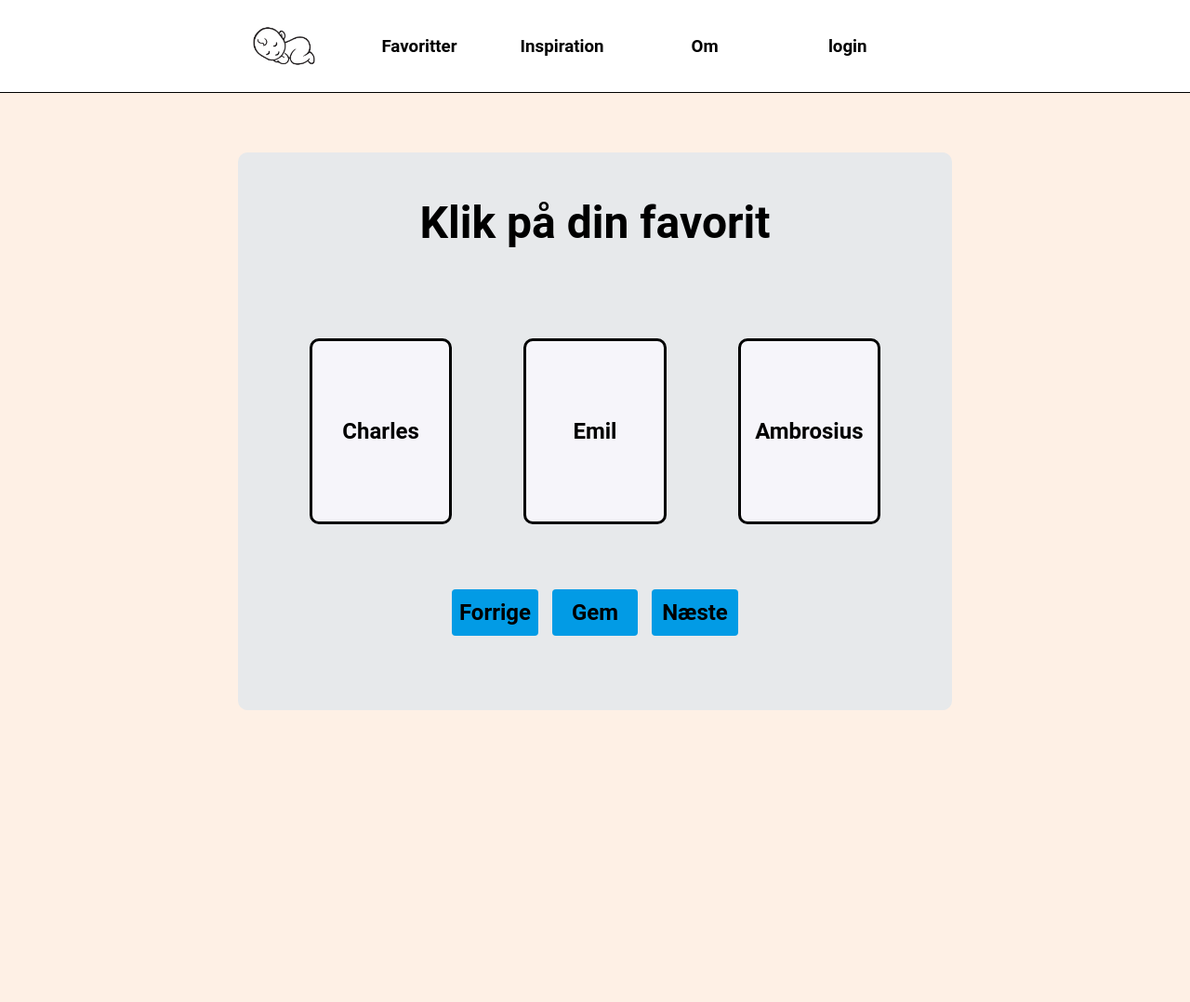
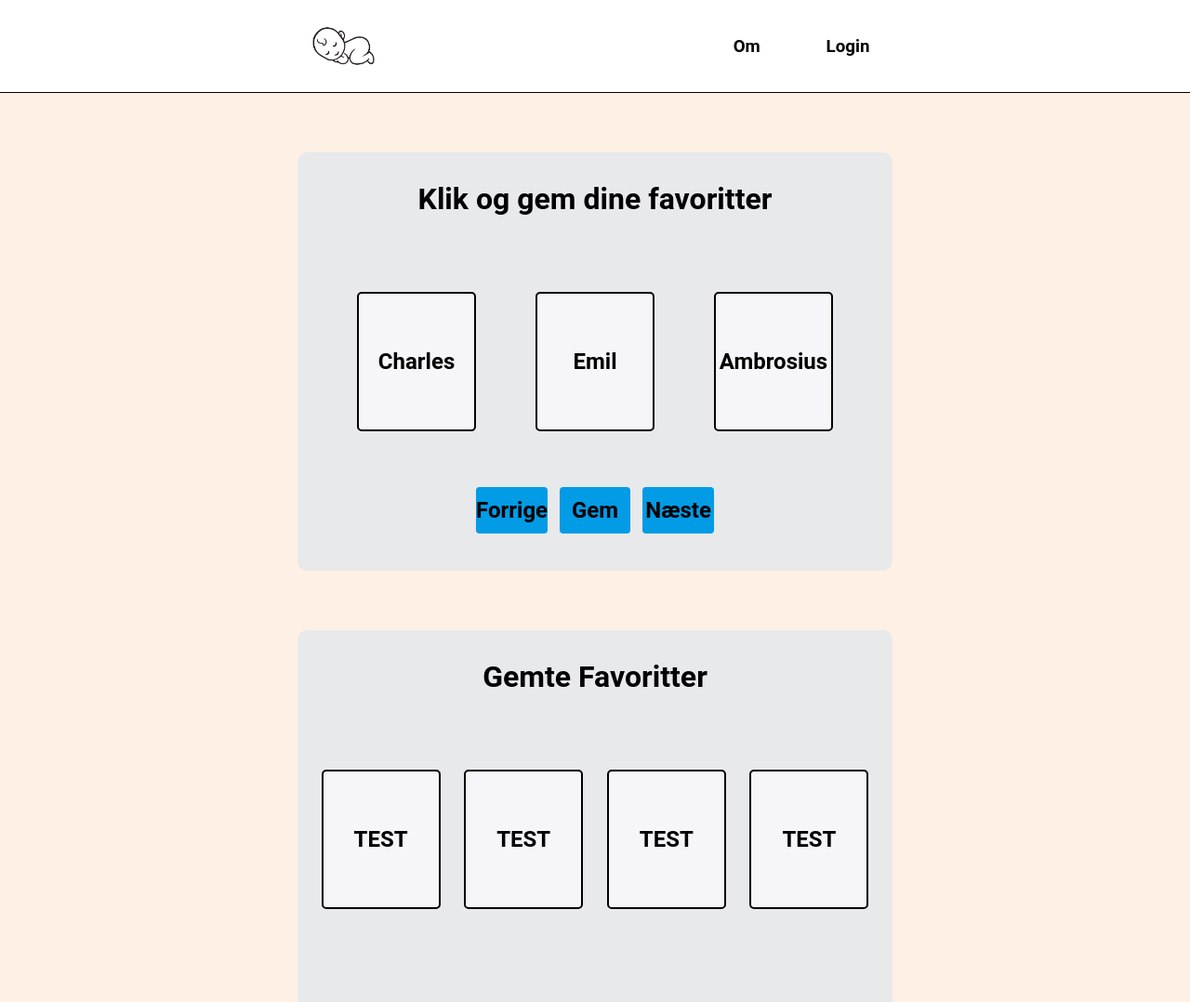
Before and after one commit to SimonBuusJensen/name-game-shuffle, a Flask app: page / in a window 1280 px wide. Shown: the whole page at 93% size. Before the commit the page ends 764 px from the top, so only its background shows below. Run offline with Flask 2, Linux system fonts and the light colour scheme.

Commit message:
Putting favorits panel on index.html for now

```diff
--- a/app.py
+++ b/app.py
@@ -41,5 +41,11 @@ def forward():
     return render_template('index.html', name1=selected_names[0], name2=selected_names[1], name3=selected_names[2])
 
 
+@app.route('/save')
+def save():
+    selected_names = names[name_index:name_index + 3]
+    return render_template('index.html', name1=selected_names[0], name2=selected_names[1], name3=selected_names[2])
+
+
 if __name__ == '__main__':
     app.run()
--- a/static/css/main.css
+++ b/static/css/main.css
@@ -37,7 +37,7 @@ body {
 .header-container {
     height: 100px;
     width: 100%;
-    padding: 0 20% 0 20%;
+    padding: 0 25% 0 25%;
 
     display: flex;
     justify-content: center;
@@ -53,14 +53,14 @@ body {
     /*display: table-column;*/
     width: 15%;
     height: 100px;
-    margin: 0 0 0 5%;
+    margin: 0 0 0 2%;
 
     display: flex;
     justify-content: center;
     align-content: center;
     flex-direction: column;
 
-    float: left;
+    float: right;
 }
 
 .header-element a h3:hover {
@@ -75,35 +75,34 @@ a #logo {
 }
 
 .main-container {
-    margin: 5% 30% 5% 20%;
+    margin: 5% 25% 5% 25%;
     text-align: center;
-    width: 60%;
-    height: 60%;
+    width: 50%;
     background-color: #E7E9EB;
     border-radius: 10px;
 }
 
-#main-title-container {
-    height: 150px;
+.title-container {
+    height: 100px;
     display: flex;
     justify-content: center;
     align-content: center;
     flex-direction: column;
 }
 
-#main-title {
-    font-size: xxx-large;
+.title {
+    font-size: xx-large;
 }
 
 .names-container {
     display: table;
     width: 100%;
-    height: 300px;
+    height: 250px;
 }
 
 .name-container {
     width: 20%;
-    height: 200px;
+    height: 150px;
     margin: 50px 0 0 10%;
 
     float: left;
@@ -112,8 +111,8 @@ a #logo {
     align-content: center;
     flex-direction: column;
 
-    border: black solid;
-    border-radius: 10px;
+    border: black solid 2px;
+    border-radius: 5px;
     background-color: #F6F5FA;
 }
 
@@ -130,9 +129,9 @@ a #logo {
 }
 
 #buttons-container {
-    height: 150px;
+    height: 100px;
     width: 100%;
-    padding: 20px 30% 0 30%;
+    padding: 10px 30% 0 30%;
 
     display: table;
     justify-content: center;
@@ -165,5 +164,42 @@ a #logo {
     margin-left: 5%;
 }
 
-#save-button-container {
+
+
+#favorits-container {
+    height: auto;
+    margin: 0 25% 0 25%;
+
+
+    background-color: #E7E9EB;
+
+
 }
+
+#favorits-title-container {
+
+}
+
+#favorits-names-container {
+    display: table;
+    width: 100%;
+    height: 300px;
+    background-color: #E7E9EB;
+
+}
+
+.favorits-name-container {
+    width: 20%;
+    height: 150px;
+    margin: 50px 0 0 4%;
+
+    float: left;
+    display: flex;
+    justify-content: center;
+    align-content: center;
+    flex-direction: column;
+
+    border: black solid 2px;
+    border-radius: 5px;
+    background-color: #F6F5FA;
+}
--- a/templates/index.html
+++ b/templates/index.html
@@ -15,12 +15,7 @@
         </a>
         <li class="header-element">
             <a href="{{ url_for('index') }}">
-                <h3>Favoritter</h3>
-            </a>
-        </li>
-        <li class="header-element">
-            <a href="{{ url_for('index') }}">
-                <h3>Inspiration</h3>
+                <h3>Login</h3>
             </a>
         </li>
         <li class="header-element">
@@ -28,16 +23,11 @@
                 <h3>Om</h3>
             </a>
         </li>
-        <li class="header-element">
-            <a href="{{ url_for('index') }}">
-                <h3>login</h3>
-            </a>
-        </li>
     </ul>
 </div>
 <div class="main-container">
-    <div id="main-title-container">
-        <h1 id="main-title">Klik på din favorit</h1>
+    <div class="title-container">
+        <h1 class="title">Klik og gem dine favoritter</h1>
     </div>
     <div class="names-container">
         <div class="name-container" id="name1" onclick="activate(this.id)">
@@ -62,7 +52,7 @@
 
             </div>
         </a>
-        <a href="{{ url_for('forward') }}">
+        <a href="{{ url_for('save') }}">
             <div id="save-button-container" class="forward-backward-button">
 
                 <div id="save-button">
@@ -80,5 +70,24 @@
         </a>
     </div>
 </div>
+<div id="favorits-container" class="main-container">
+    <div class="title-container">
+        <h1 class="title">Gemte Favoritter</h1>
+    </div>
+    <div id="favorits-names-container">
+        <div class="favorits-name-container" id="name1" onclick="activate(this.id)">
+            <h2 class="name-title">TEST</h2>
+        </div>
+        <div class="favorits-name-container" id="name1" onclick="activate(this.id)">
+            <h2 class="name-title">TEST</h2>
+        </div>
+        <div class="favorits-name-container" id="name1" onclick="activate(this.id)">
+            <h2 class="name-title">TEST</h2>
+        </div>
+        <div class="favorits-name-container" id="name1" onclick="activate(this.id)">
+            <h2 class="name-title">TEST</h2>
+        </div>
+    </div>
+</div>
 </body>
 </html>
```
Also changed, not shown: templates/favorits.html (+7 -1 lines), static/css/favorits.css (added).
